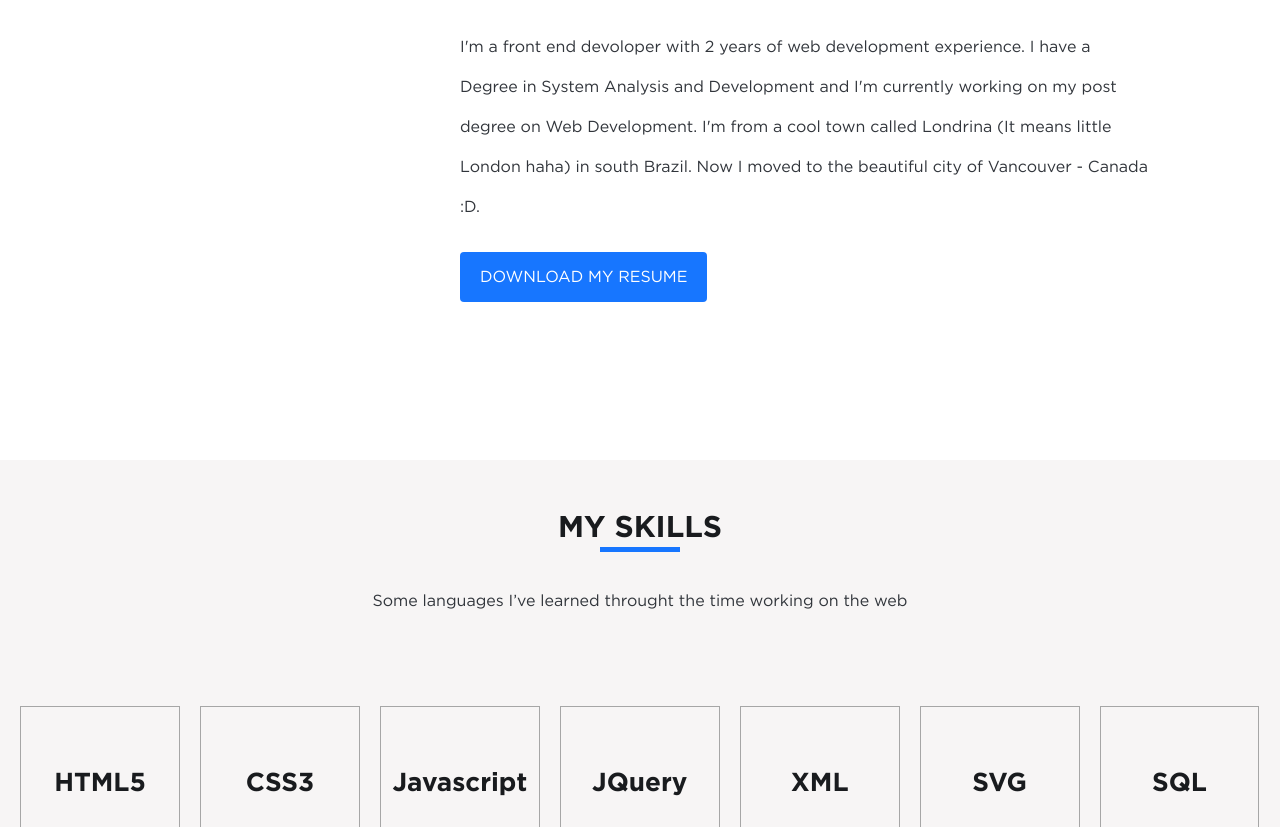
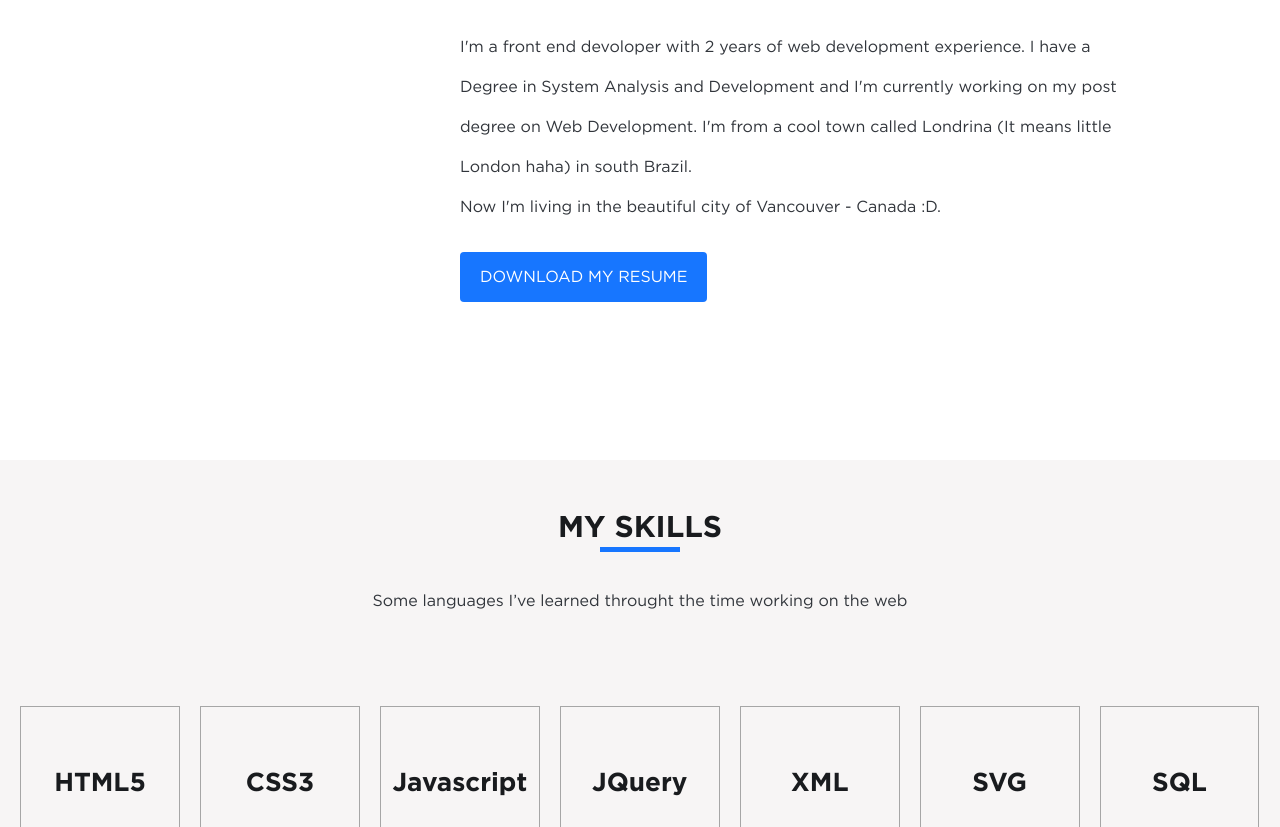
Before and after one commit to RenanSgorlom/renansgorlom.github.io, a plain HTML site: page index.html in a window 1280 px wide. Shown: the part 1065-1892 px from the top of the page. Drawn offline with Linux system fonts and the light colour scheme; files whose address does not match are found by name.

Commit message:
Update index.html

```diff
--- a/index.html
+++ b/index.html
@@ -26,7 +26,7 @@
 				<div class="textHold">
 					<h3 class="firstLine">Hi! I’m Renan Augusto Sgorlom,</h3>
 					<p class="textD">
-						I'm a front end devoloper with 2 years of web development experience. I have a Degree in System Analysis and Development and I'm currently working on my post degree on Web Development. I'm from a cool town called Londrina (It means little London haha) in south Brazil. Now I moved to the beautiful city of Vancouver - Canada :D.
+						I'm a front end devoloper with 2 years of web development experience. I have a Degree in System Analysis and Development and I'm currently working on my post degree on Web Development. I'm from a cool town called Londrina (It means little London haha) in south Brazil.<br> Now I'm living in the beautiful city of Vancouver - Canada :D.
 					</p>
 
 					<a href="https://github.com/RenanSgorlom/renansgorlom.github.io/blob/master/resume.doc?raw=true" class="btn">Download my resume</a>
```
